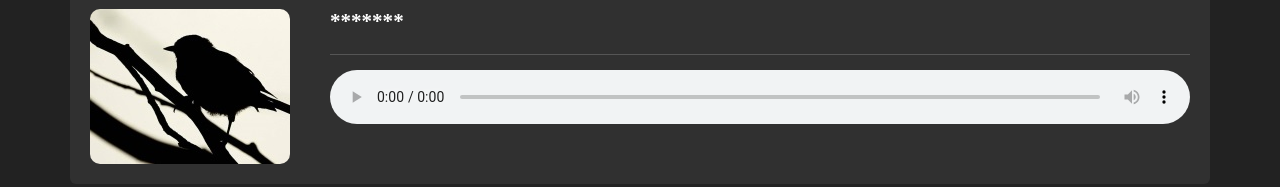
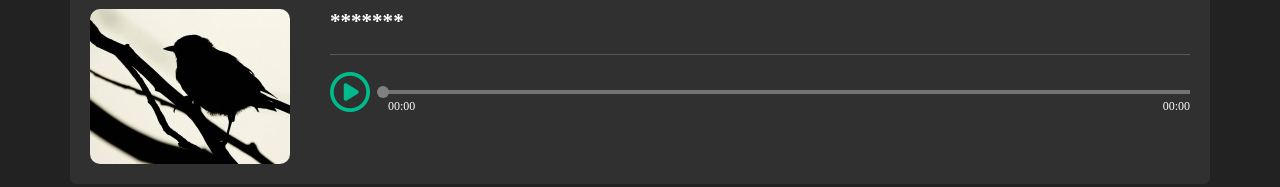
Before and after one commit to Harador/Bird-QuizReact, a React (Create React App) app: page / in a window 1280 px wide. Shown: the part 249-436 px from the top of the page. Built offline with nearby package versions, Linux system fonts and the light colour scheme.

Commit message:
audioplayer & some fix

```diff
--- a/src/Adaptive.css
+++ b/src/Adaptive.css
@@ -39,6 +39,9 @@
     .Content .BirdList ul li{
         height: 45px;
     }
+    .Content .Bird{
+        width: 100%;
+    }
 }
 @media (max-width:580px){
     .Menu + .Bird .Bird-header{
@@ -55,6 +58,9 @@
     body{
         padding: 7px;
     }
+    .Logo h3{
+        font-size: 18px;
+    }
     .Win h1{
         font-size: 35px;
     }
--- a/src/App.css
+++ b/src/App.css
@@ -75,10 +75,8 @@ body{
   padding-bottom: 6px;
   border-bottom: 1px solid #555;
 }
-.Bird-content audio{
-  outline: none;
+.Bird-content .player{
   margin-top: 15px;
-  width: 100%;
 }
 .Content{
   display: flex;
@@ -216,3 +214,49 @@ body{
 .hidden{
   visibility: hidden;
 }
+.player {
+  font-size: 40px;
+  color: #00bc8c;
+  display: flex;
+  justify-content: center;
+  width: 100%
+}
+.player .play{
+  margin-right: 18px;
+  cursor: pointer;
+}
+.player .field-time{
+  position: relative;
+  top: 20px;
+  display: flex;
+  flex-direction: column;
+  width: 100%;
+}
+.player .field-time .time{
+  display: flex;
+  justify-content: space-between;
+  font-size: 12px;
+  color: white;
+}
+.player .field{
+  width: 100%;
+  height: 4px;
+  background-color: rgb(115, 115, 115);
+  margin-bottom: 5px;
+  cursor: pointer;
+}
+.player .progress{
+  width: 0px;
+  height: 4px;
+  background: linear-gradient(to right, rgb(0, 188, 140) 0%, rgb(61, 133, 140) 100%);
+}
+.progress .circle{
+  float: right;
+  width: 12px;
+  height: 12px;
+  border-radius: 50%;
+  background-color: grey;
+  position: relative;
+  top: -4px;
+  left: 1px;
+}
--- a/src/App.js
+++ b/src/App.js
@@ -24,6 +24,18 @@ class App extends React.Component {
       }
     }
     this.getTrueAnswer = this.getTrueAnswer.bind(this)
+  }
+  changeTime = (type, current, duration)=>{
+    type == 'main' ?
+    this.setState({
+      currentTimeMain: current,
+      durationTimeMain: duration,
+    })
+    :
+    this.setState({
+      currentTimeContent: current,
+      durationTimeContent: duration,
+    })
   }
   getRandom(min,max){
     return Math.floor(Math.random() * (max - min)) + min;
@@ -64,7 +76,7 @@ class App extends React.Component {
           4: '',
           5: '',
           6: '',
-        }
+        },
       })
     }
   }
@@ -83,7 +95,7 @@ class App extends React.Component {
         4: '',
         5: '',
         6: '',
-      }
+      },
     })
   }
   calcScore = (state)=>{
@@ -112,6 +124,7 @@ class App extends React.Component {
              selectLi={selectLi} changeSelectLi={this.changeSelectLi}/>
             <Footer nextSection={this.nextSection} trueAnswer={this.state.trueAnswer}/>
           </>
+
         :  <Win score={this.state.score} newGame={this.newGame}/>
         }
       </div>
--- /dev/null
+++ b/src/components/AudioPlayer.jsx
@@ -0,0 +1,77 @@
+import React, {useState, useEffect} from 'react'
+
+function AudioPlayer({audio,selectBird}) {
+    let [currentTime, setCurrent] = useState('00:00');
+    let [durationTime, setDuration] = useState('00:00');
+    let [play, setPlay] = useState('play');
+
+    let butRef = React.createRef();
+    let fieldRef = React.createRef();
+    let audioRef = React.createRef();
+    let progressRef = React.createRef();
+    let butClick = () => {
+        if(play =='play'){
+            butRef.current.className = 'play far fa-pause-circle';
+            audioRef.current.play();
+            setPlay('pause');
+        }else if(play='pause') {
+            butRef.current.className = 'play far fa-play-circle';
+            audioRef.current.pause();
+            setPlay('play')
+        }
+    }
+    function moveBar(){
+        let currentTime = audioRef.current.currentTime;
+        let durationTime = audioRef.current.duration;
+        let position = currentTime / durationTime;
+        progressRef.current.style.width = position * 100 + '%';
+        if(currentTime == durationTime){
+            setCurrent('00:00');
+            butRef.current.className = 'play far fa-play-circle';
+            progressRef.current.style.width = '0%';
+        }else{
+            setCurrent(calcTime(currentTime));
+        }
+    }
+    let show = ()=>{
+        audioRef.current.pause();
+        butRef.current.className = 'play far fa-play-circle';
+        setCurrent(calcTime(audioRef.current.currentTime));
+        setDuration(calcTime(audioRef.current.duration));
+        setPlay('play');
+        moveBar();
+    }
+    let calcTime = (num) => {
+        let minutes = Math.trunc(num/60);
+        let seconds = Math.trunc(num%60);
+        return `${minutes<10 ? '0'+minutes : minutes}:${seconds<10? '0'+seconds : seconds}`;
+    }
+    let changeCurrentTime=(e)=>{
+        let x = e.clientX;
+        let field = fieldRef.current.getBoundingClientRect();
+        let currentX = (x - field.left) < 1 ? 1 : x - field.left;
+        let result = currentX / field.width;
+        audioRef.current.currentTime = Math.trunc(audioRef.current.duration * result);
+    }
+     useEffect(() => {
+         if(selectBird===false) audioRef.current.pause();
+     })
+    return (
+        <div className="player">
+            <audio onCanPlay={show} onTimeUpdate={moveBar} ref={audioRef} src={audio}></audio>
+            <a  onClick={butClick}><i ref={butRef} className={`play far fa-play-circle`}></i></a>
+            <div  className="field-time">
+                <div className="field" ref={fieldRef} onClick={changeCurrentTime}>
+                    <div ref={progressRef} className="progress">
+                        <div className="circle"></div>
+                    </div>
+                </div>
+                <div className="time">
+                    <span >{currentTime}</span>
+                    <span >{durationTime}</span>
+                </div>
+            </div>
+        </div>
+    )
+}
+export default AudioPlayer
--- a/src/components/BirdContent.jsx
+++ b/src/components/BirdContent.jsx
@@ -1,3 +1,5 @@
+import React from 'react';
+import Audio from './AudioPlayer';
 export default (props)=>{
     return(
         <div className="Bird">
@@ -7,7 +9,7 @@ export default (props)=>{
                     <div className="Bird-content">
                         <h3>{props.bird.name}</h3>
                         <p>{props.bird.species}</p>
-                        <audio controls='controls' src={props.bird.audio}></audio>
+                        <Audio  audio={props.bird.audio} selectBird={props.selectBird}></Audio>
                     </div>
                 </div>
                 <p>{props.bird.description}</p>
--- a/src/components/BirdMain.jsx
+++ b/src/components/BirdMain.jsx
@@ -1,4 +1,7 @@
-export default ({bird, trueAnswer})=>{
+import React from 'react';
+import Audio from './AudioPlayer';
+
+export default ({bird, trueAnswer, changeTime, current, duration})=>{
     const srcaudio = bird.audio;
     const srcimg = trueAnswer? bird.image : './noneBird.jpg';
     const name = trueAnswer? bird.name : '*******'
@@ -9,7 +12,7 @@ export default ({bird, trueAnswer})=>{
                     <img className="Bird-img" src={srcimg}></img>
                     <div className="Bird-content">
                         <h3>{name}</h3>
-                        <audio controls='controls' src={srcaudio}></audio>
+                        <Audio  audio={srcaudio}></Audio>
                     </div>
                 </div>
             </div>
--- a/src/modules/Content.jsx
+++ b/src/modules/Content.jsx
@@ -3,14 +3,15 @@ import BirdContent from '../components/BirdContent';
 import BirdList from '../components/BirdList';
 
 
-export default function Content({currentSection, trueBird, getTrueAnswer, trueAnswer, selectBird, showBird, selectLi, changeSelectLi}) {
+export default function Content({currentSection, trueBird, getTrueAnswer, trueAnswer, selectBird, showBird, selectLi,
+     changeSelectLi,}) {
     return (
         <div className="Content">
                 <BirdList showBird={showBird} currentSection={currentSection}
                 trueBird={trueBird} trueAnswer={trueAnswer}
                  getTrueAnswer={getTrueAnswer} selectLi={selectLi}
                  changeSelectLi={changeSelectLi}/>
-                <BirdContent bird={selectBird}/>
+                <BirdContent bird={selectBird} selectBird={selectBird}/>
         </div>
     )
 }
--- a/src/modules/Footer.jsx
+++ b/src/modules/Footer.jsx
@@ -1,6 +1,7 @@
 export default ({trueAnswer, nextSection})=>{
     let handleClick = () =>{
         if(trueAnswer){
+            window.scrollTo(0, 0);
             nextSection();
         }
     }
--- a/src/modules/Main.jsx
+++ b/src/modules/Main.jsx
@@ -1,7 +1,7 @@
 import BirdMain from '../components/BirdMain';
 
-export default ({bird, trueAnswer})=>{
+export default ({bird, trueAnswer, changeTime, current, duration})=>{
     return(
-        <BirdMain bird={bird} trueAnswer={trueAnswer}/>
+        <BirdMain bird={bird} trueAnswer={trueAnswer} changeTime={changeTime} current={current} duration={duration}/>
     )
 }
--- a/src/modules/Win.jsx
+++ b/src/modules/Win.jsx
@@ -5,6 +5,7 @@ const Win = (props) => {
         <div className='Win'>
             <h1>Поздравляем!</h1>
             <p>Вы прошли викторину и набрали {props.score} из 30 возможных баллов!</p>
+            <p>Теперь ты точно знаешь, кто чирикнул {';)'}</p>
             <button onClick={props.newGame}>Попробовать еще раз</button>
         </div>
     )
```
Also changed, not shown: public/index.html (+1 -23 lines).
